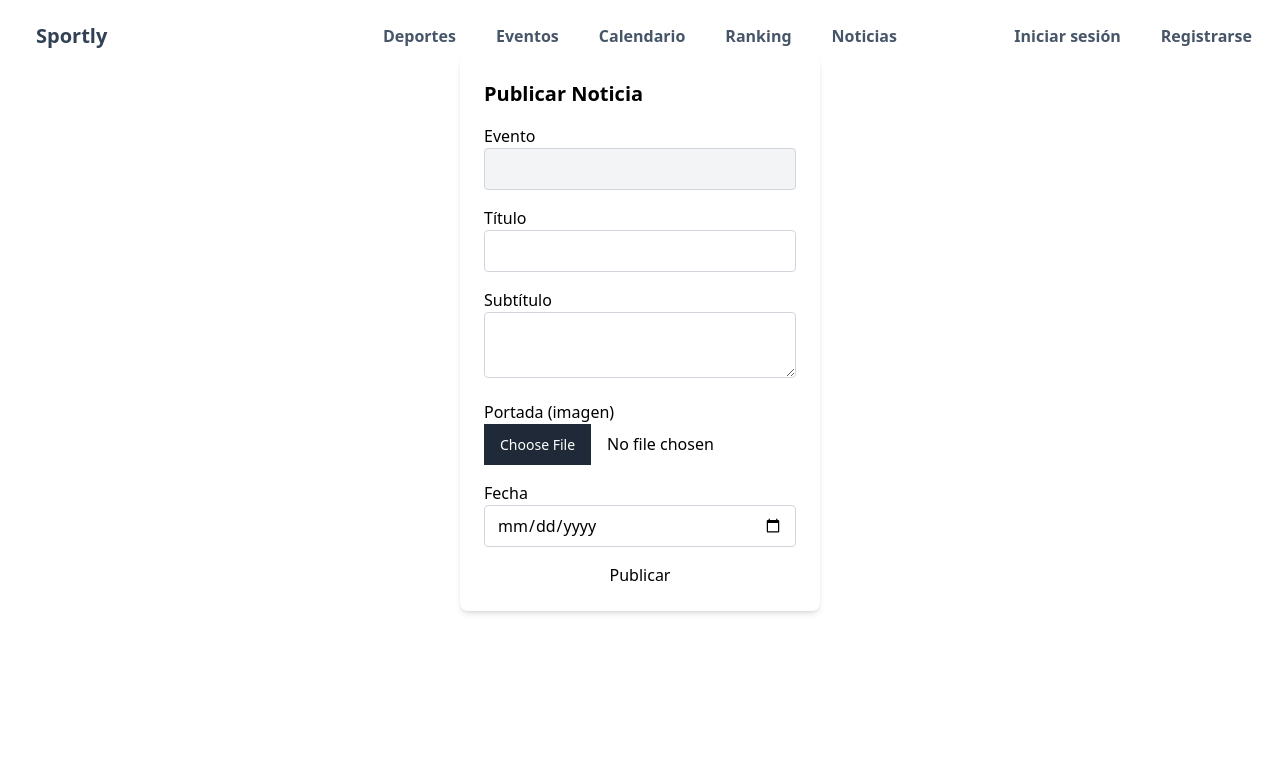
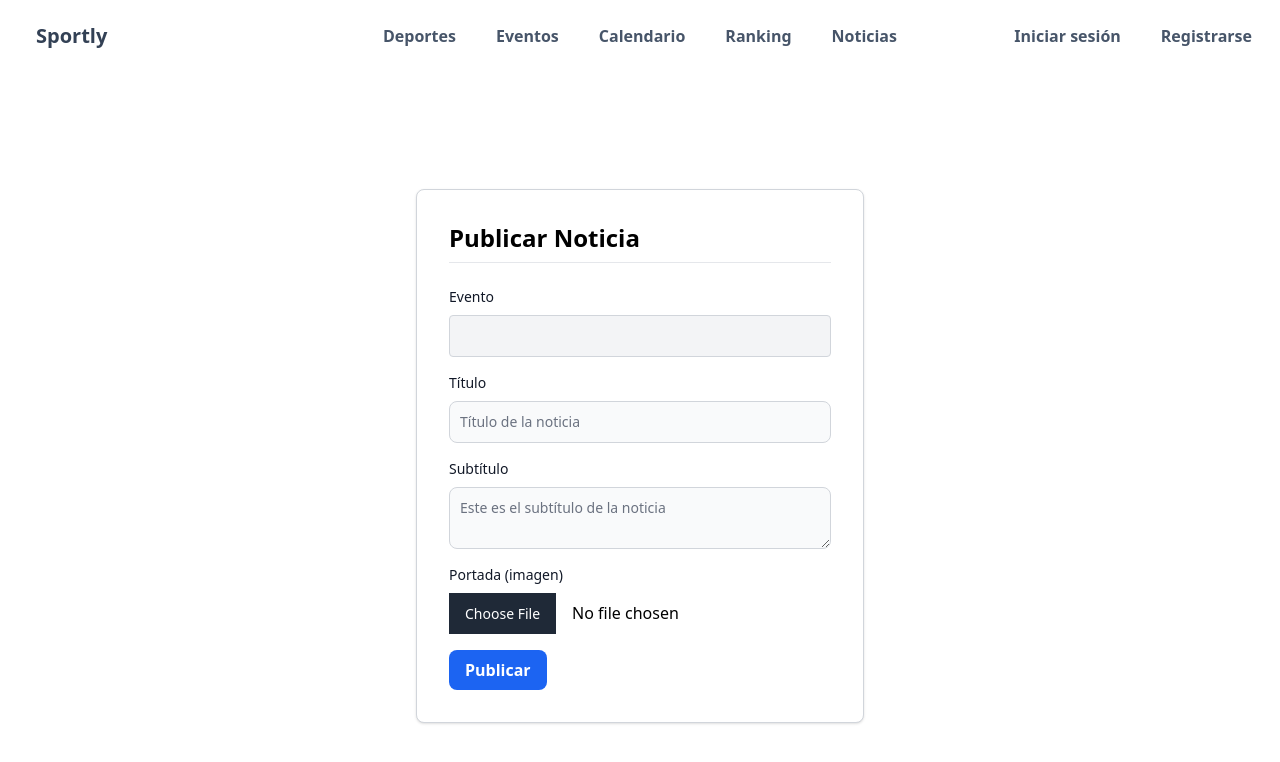
Before and after one commit to jorgebueno7/trabajo-fin-grado, a React (Vite) app in the folder client/: page /create-news/1 in a window 1280 px wide. Shown: the top 762 px of the page. Built offline with nearby package versions, Linux system fonts and the light colour scheme; no server answers.

Commit message:
Refactor en formularios de noticias

```diff
--- a/client/src/components/common/CreateNews.tsx
+++ b/client/src/components/common/CreateNews.tsx
@@ -52,31 +52,35 @@ const CreateNews = () => {
     };
 
     return (
-        <form onSubmit={handleSubmit} className="max-w-md mx-auto p-6 bg-white rounded-lg shadow-md space-y-4">
-      <h2 className="text-xl font-bold">Publicar Noticia</h2>
-
+      <div className="flex items-center justify-center min-h-screen overflow-y-auto">
+          <div className="w-full max-w-md bg-white border border-gray-300 rounded-lg shadow sm:p-6 md:p-8 dark:bg-gray-800 dark:border-gray-700">
+            <h1 className="text-2xl font-bold mb-2">Publicar Noticia</h1>
+            <hr></hr><br></br>
+            <form onSubmit={handleSubmit} className="space-y-4">
               <div>
-        <label className="block font-medium">Título</label>
+                <label className="block mb-2 text-sm font-medium text-gray-900 dark:text-white">Título</label>
                 <input
                   type="text"
                   value={titulo}
                   onChange={(e) => setTitulo(e.target.value)}
-          className="w-full border border-gray-300 rounded px-3 py-2"
+                  placeholder="Título de la noticia"
+                  className="bg-gray-50 border border-gray-300 text-gray-900 text-sm rounded-lg focus:ring-blue-600 focus:border-blue-600 block w-full p-2.5 dark:bg-gray-600 dark:border-gray-500 dark:placeholder-gray-400 dark:text-white"
                   required
                 />
               </div>
 
               <div>
-        <label className="block font-medium">Subtítulo</label>
+                <label className="block mb-2 text-sm font-medium text-gray-900 dark:text-white">Subtítulo</label>
                 <textarea
                   value={subtitulo}
                   onChange={(e) => setSubtitulo(e.target.value)}
-          className="w-full border border-gray-300 rounded px-3 py-2"
+                  placeholder="Este es el subtítulo de la noticia"
+                  className="bg-gray-50 border border-gray-300 text-gray-900 text-sm rounded-lg focus:ring-blue-600 focus:border-blue-600 block w-full p-2.5 dark:bg-gray-600 dark:border-gray-500 dark:placeholder-gray-400 dark:text-white"
                 />
               </div>
 
               <div>
-        <label className="block font-medium">Portada (imagen)</label>
+                <label className="block mb-2 text-sm font-medium text-gray-900 dark:text-white">Portada (imagen)</label>
                 <input
                   type="file"
                   accept="image/*"
@@ -85,13 +89,13 @@ const CreateNews = () => {
               </div>
 
               <div>
-        <label className="block font-medium">Evento relacionado</label>
+                <label className="block mb-2 text-sm font-medium text-gray-900 dark:text-white">Evento relacionado</label>
                 <select
                   value={idEvento}
                   onChange={(e) => setIdEvento(Number(e.target.value))}
-          className="w-full border border-gray-300 rounded px-3 py-2"
+                  className="bg-gray-50 border border-gray-300 text-gray-900 text-sm rounded-lg focus:ring-blue-600 focus:border-blue-600 block w-full p-2.5 dark:bg-gray-600 dark:border-gray-500 dark:placeholder-gray-400 dark:text-white"
                 >
-          <option value="">-- Selecciona un evento --</option>
+                  <option value="">Selecciona un evento</option>
                   {eventos.map((evento) => (
                     <option key={evento.id_evento} value={evento.id_evento}>
                       {evento.nombre}
@@ -100,8 +104,15 @@ const CreateNews = () => {
                 </select>
               </div>
 
-      <button type="submit" className="w-full">Publicar</button>
+              <button
+                type="submit"
+                className="bg-blue-600 hover:bg-blue-700 text-white font-bold py-2 px-4 rounded-lg"
+              >
+                Publicar
+              </button>
           </form>
+        </div>
+      </div>
     );
 }
 
--- a/client/src/components/common/CreateNewsFromEvent.tsx
+++ b/client/src/components/common/CreateNewsFromEvent.tsx
@@ -42,11 +42,13 @@ const CreateNewsFromEvent = () => {
     };
 
     return (
-        <form onSubmit={handleSubmit} className="max-w-md mx-auto p-6 bg-white rounded-lg shadow-md space-y-4">
-            <h2 className="text-xl font-bold">Publicar Noticia</h2>
-
+        <div className="flex items-center justify-center min-h-screen overflow-y-auto">
+            <div className="w-full max-w-md bg-white border border-gray-300 rounded-lg shadow sm:p-6 md:p-8 dark:bg-gray-800 dark:border-gray-700">
+            <h1 className="text-2xl font-bold mb-2">Publicar Noticia</h1>
+                <hr></hr><br></br>
+                <form onSubmit={handleSubmit} className="space-y-4">
                     <div>
-                <label className="block font-medium">Evento</label>
+                        <label className="block mb-2 text-sm font-medium text-gray-900 dark:text-white">Evento</label>
                         <input
                             type="text"
                             value={nombreEvento}
@@ -56,27 +58,29 @@ const CreateNewsFromEvent = () => {
                         />
                     </div>
                     <div>
-                <label className="block font-medium">Título</label>
+                        <label className="block mb-2 text-sm font-medium text-gray-900 dark:text-white">Título</label>
                         <input
                             type="text"
                             value={titulo}
                             onChange={(e) => setTitulo(e.target.value)}
-                    className="w-full border border-gray-300 rounded px-3 py-2"
+                            placeholder="Título de la noticia"
+                            className="bg-gray-50 border border-gray-300 text-gray-900 text-sm rounded-lg focus:ring-blue-600 focus:border-blue-600 block w-full p-2.5 dark:bg-gray-600 dark:border-gray-500 dark:placeholder-gray-400 dark:text-white"
                             required
                         />
                     </div>
 
                     <div>
-                <label className="block font-medium">Subtítulo</label>
+                        <label className="block mb-2 text-sm font-medium text-gray-900 dark:text-white">Subtítulo</label>
                         <textarea
                             value={subtitulo}
                             onChange={(e) => setSubtitulo(e.target.value)}
-                    className="w-full border border-gray-300 rounded px-3 py-2"
+                            placeholder="Este es el subtítulo de la noticia"
+                            className="bg-gray-50 border border-gray-300 text-gray-900 text-sm rounded-lg focus:ring-blue-600 focus:border-blue-600 block w-full p-2.5 dark:bg-gray-600 dark:border-gray-500 dark:placeholder-gray-400 dark:text-white"
                         />
                     </div>
 
                     <div>
-                <label className="block font-medium">Portada (imagen)</label>
+                        <label className="block mb-2 text-sm font-medium text-gray-900 dark:text-white">Portada (imagen)</label>
                         <input
                             type="file"
                             accept="image/*"
@@ -84,18 +88,25 @@ const CreateNewsFromEvent = () => {
                         />
                     </div>
 
-            <div>
-                <label className="block font-medium">Fecha</label>
+                    {/* <div>
+                        <label className="block mb-2 text-sm font-medium text-gray-900 dark:text-white">Fecha</label>
                         <input
                             type="date"
                             value={fecha}
                             onChange={(e) => setFecha(e.target.value)}
-                    className="w-full border border-gray-300 rounded px-3 py-2"
+                            className="bg-gray-50 border border-gray-300 text-gray-900 text-sm rounded-lg focus:ring-blue-600 focus:border-blue-600 block w-full p-2.5 dark:bg-gray-600 dark:border-gray-500 dark:placeholder-gray-400 dark:text-white"
                         />
+                    </div> */}
+
+                    <button
+                        type="submit"
+                        className="bg-blue-600 hover:bg-blue-700 text-white font-bold py-2 px-4 rounded-lg"
+                    >
+                        Publicar
+                    </button>
+                </form>
             </div>
-
-            <button type="submit" className="w-full">Publicar</button>
-        </form>
+        </div>
     );
 };
 
```
Lines whose indentation alone changed are shown as unchanged.
